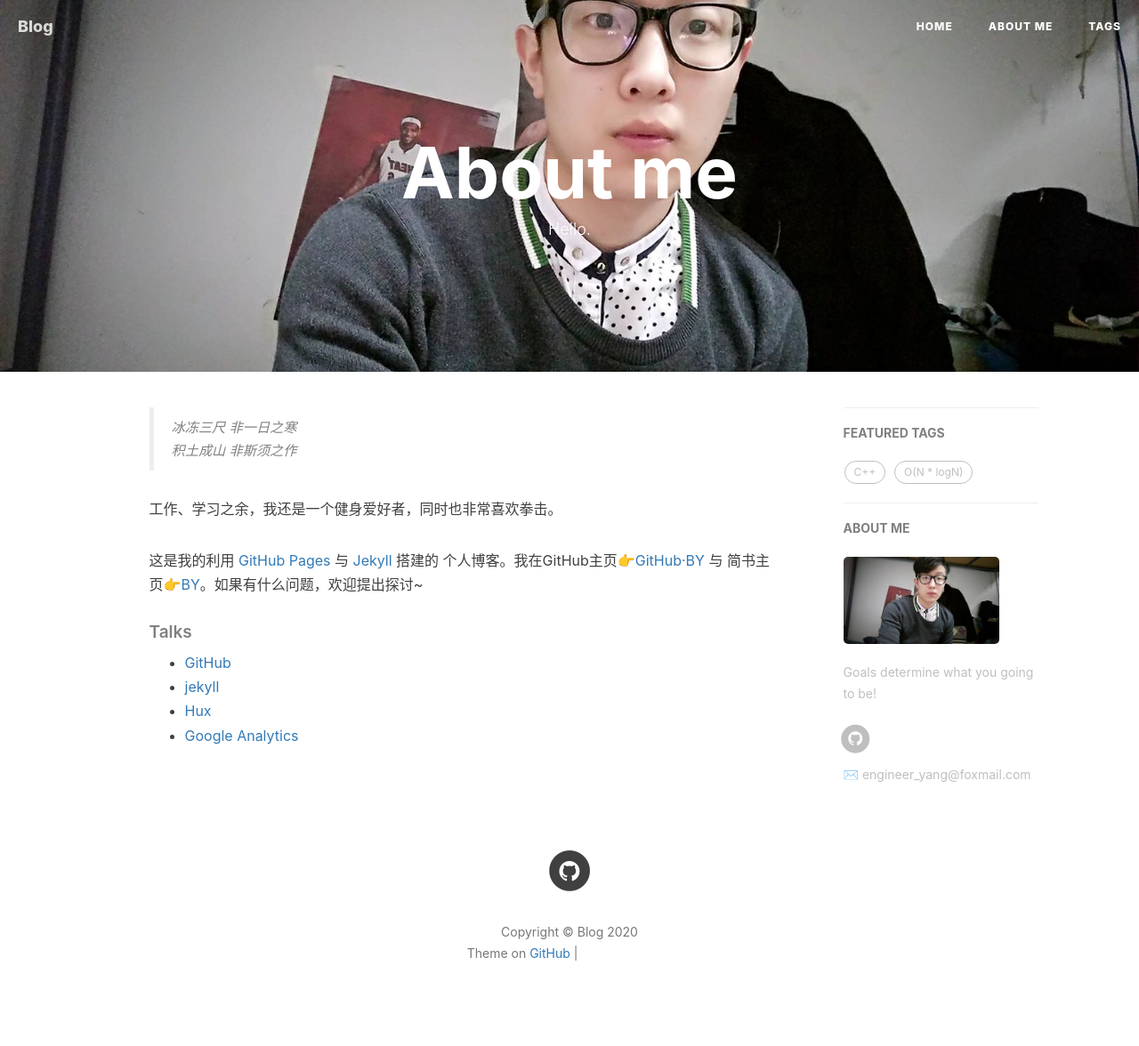
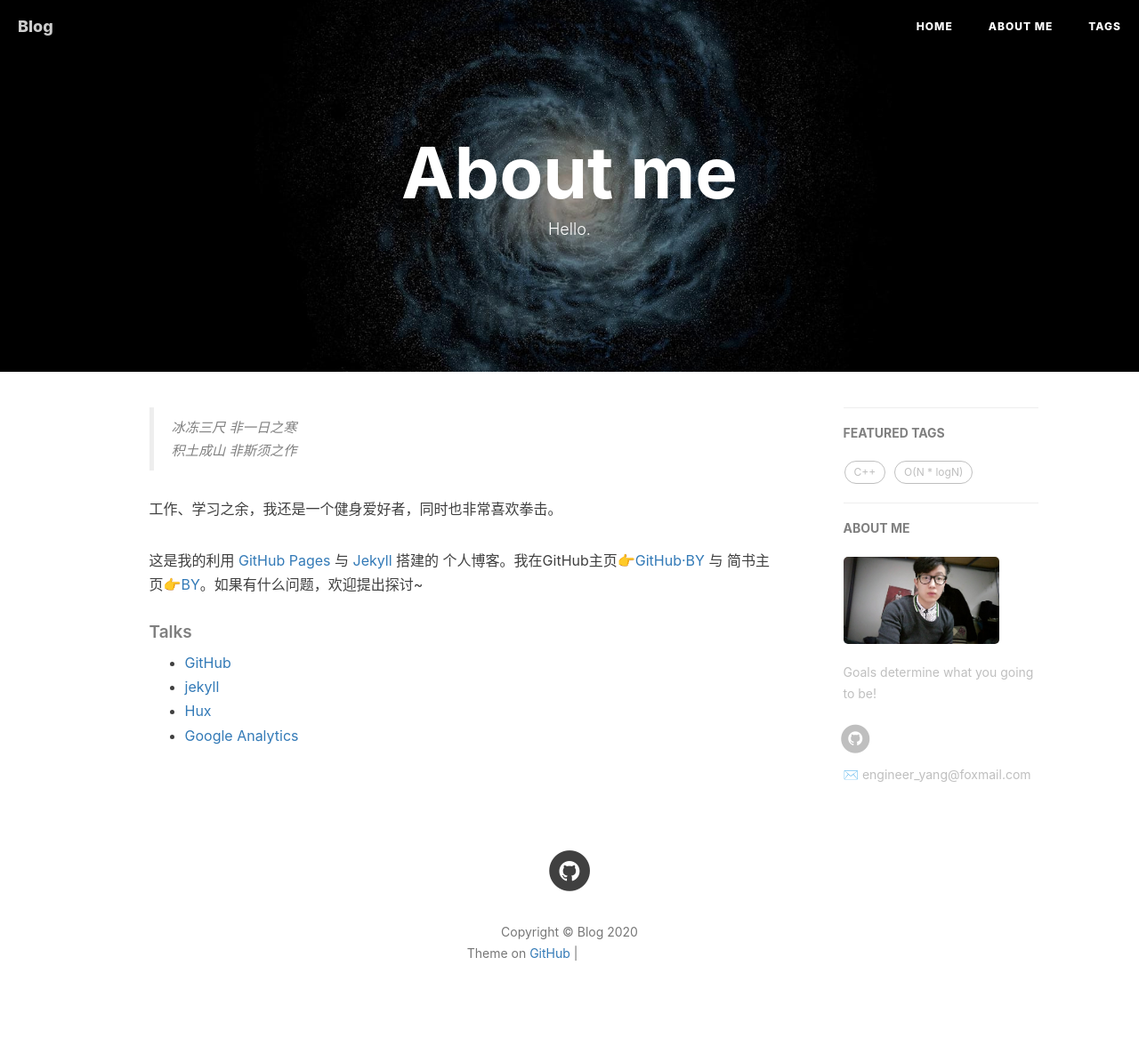
Before and after one commit to AIaimuti/aiaimuti.github.io, a Jekyll site: the page built from about.html, in a window 1280 px wide. Shown: the whole page at 89% size. Built offline with Jekyll 4.4.1, drawn with Linux system fonts in a browser that asks for light colours; nearby versions of some CDN libraries; comment, search, counter and statistics services are not loaded; grey boxes are pictures that could not be loaded.

Commit message:
Update about.html

```diff
--- a/about.html
+++ b/about.html
@@ -2,7 +2,7 @@
 layout: page
 title: "About me"
 description: "Hello."
-header-img: "img/avatar-meswx.jpg"
+header-img: "img/post-bg-universe.jpg"
 ---
 
 <!-- Language Selector -->
```
